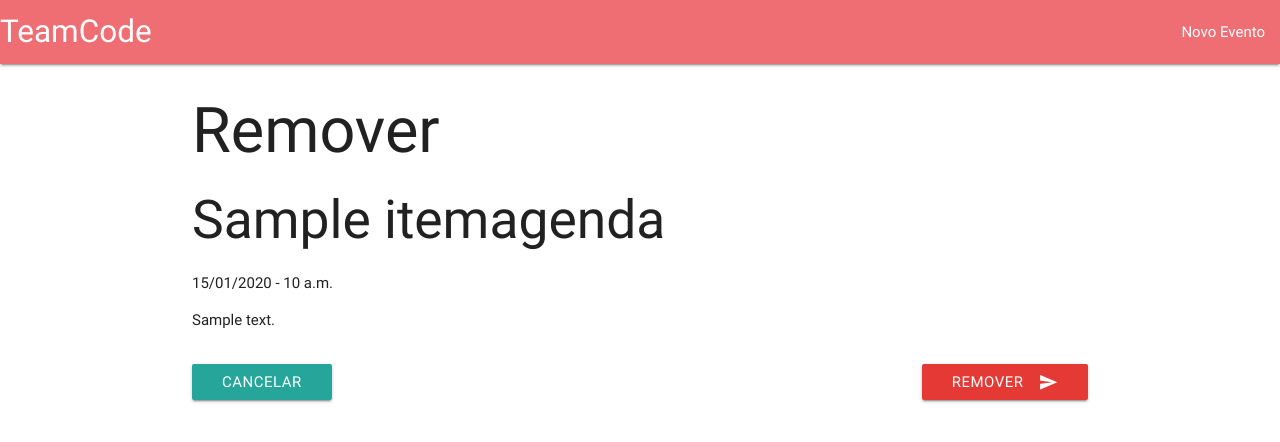
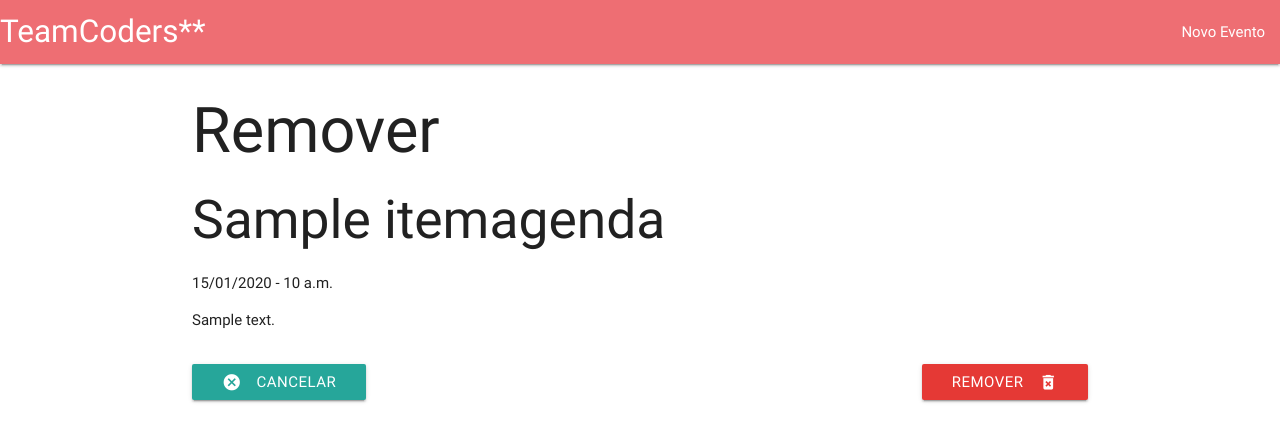
Before and after one commit to FernandoGurgel/django_agenda, a Django app: template agenda/templates/remover.html in a window 1280 px wide. Shown: the top 442 px of the page. Run offline with Django 3.2, Linux system fonts and the light colour scheme; the template is opened without the code that fills it: values that come from a table or form of the project are taken from there, others are empty; tables that the repository leaves empty hold one stand-in row (values such as "Sample post"); parts of the project's set-up code (start-up, migrations or seed data) failed here and were passed over; some libraries are stand-ins or nearby versions.

Commit message:
view remover

```diff
--- a/agenda/templates/base.html
+++ b/agenda/templates/base.html
@@ -15,7 +15,7 @@
   <body>
     <nav>
       <div class="nav-wrapper">
-        <a href="/" class="brand-logo">TeamCode</a>
+        <a href="/" class="brand-logo">TeamCoders**</a>
         <ul id="nav-mobile" class="right hide-on-med-and-down">
           <li><a href="/adiciona/">Novo Evento</a></li>
         </ul>
--- a/agenda/templates/lista.html
+++ b/agenda/templates/lista.html
@@ -14,6 +14,7 @@
             <thead>
               <tr>
                 <th>Titulo</th>
+                <th>Descrição</th>
                 <th>Data</th>
                 <th>Hora</th>
                 <th>Ações</th>
@@ -23,6 +24,9 @@
                 <tr>
                   <td>
                     {{ item.titulo }}
+                  </td>
+                  <td>
+                    {{ item.descricao }}
                   </td>
                   <td>
                     {{ item.data|date:'d/m/Y' }}
--- a/agenda/templates/remover.html
+++ b/agenda/templates/remover.html
@@ -13,12 +13,12 @@
     <br>
     <div class="right">
       <button class="btn waves-effect red darken-1" type="submit" name="action">Remover
-        <i class="material-icons right">send</i>
+        <i class="material-icons right">delete_forever</i>
       </button>
     </div>
     <div class="left">
       <a href="/" class="waves-effect  btn" >
-        Cancelar</a>
+        <i class="material-icons left">cancel</i>Cancelar</a>
     </div>
   </form
 
```
